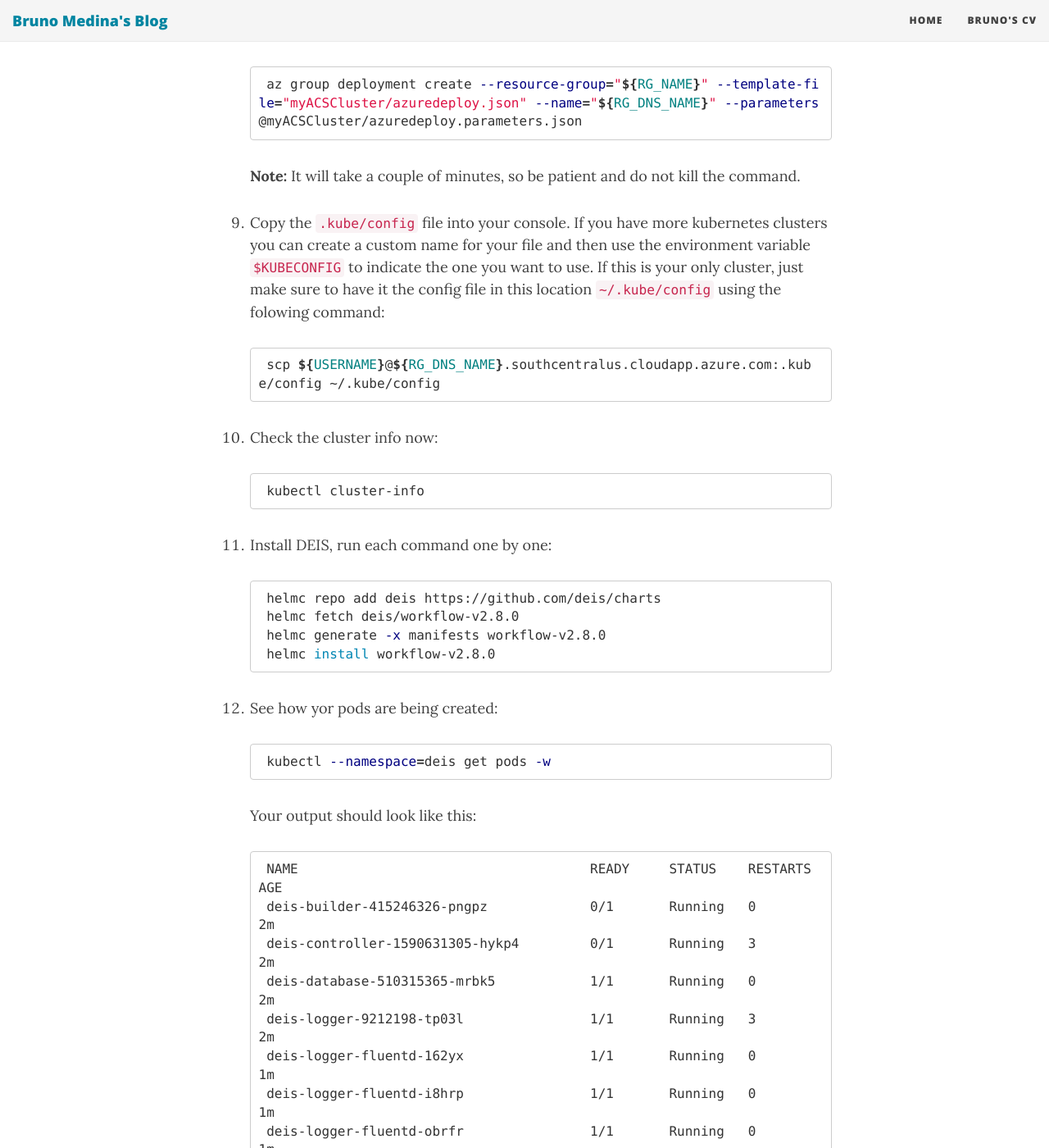
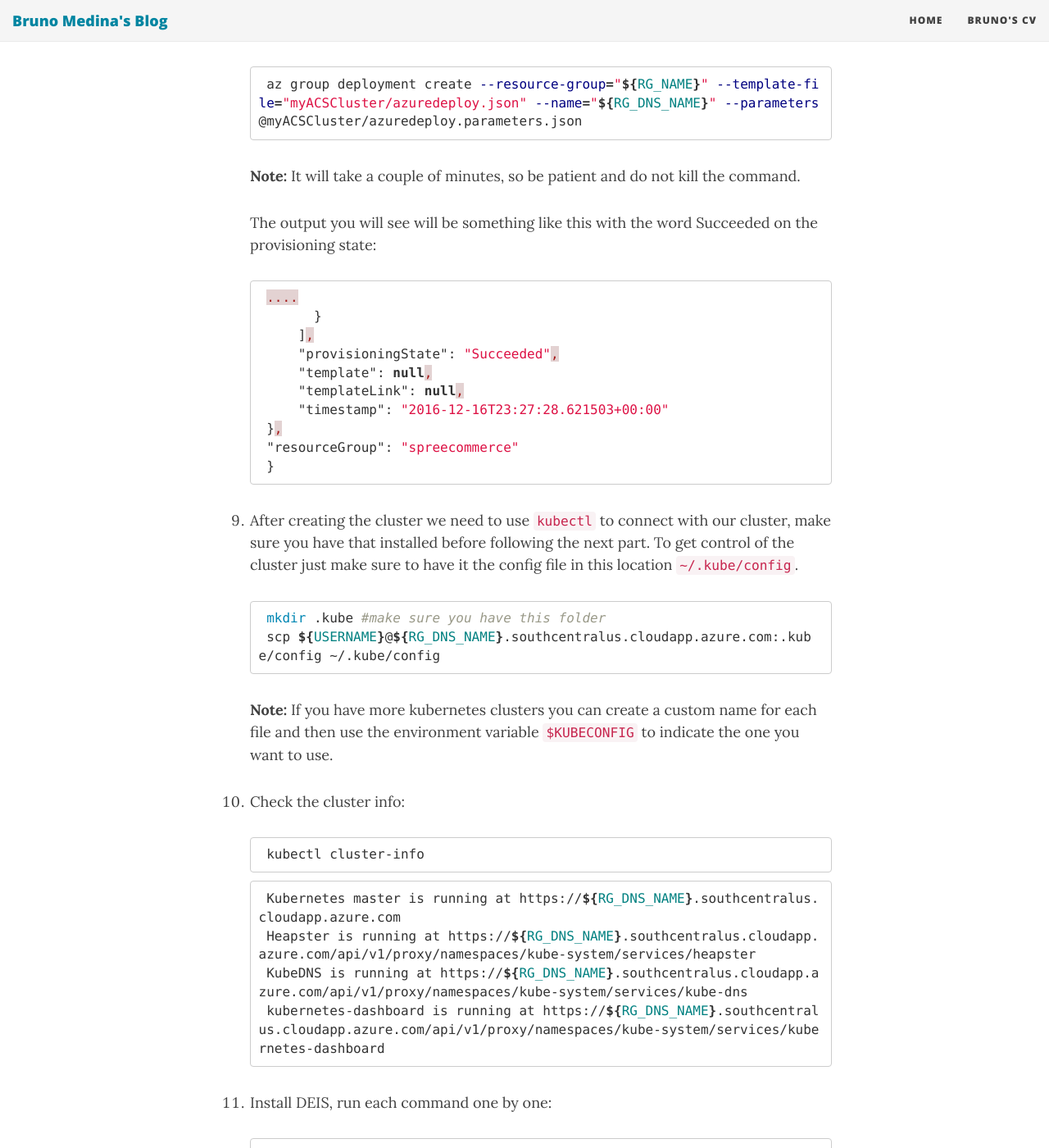
Before and after one commit to brusMX/brusMX.github.io, a Jekyll site: the page built from _posts/2016-11-18-deis-on-azure.md, in a window 1280 px wide and 1400 px high, scrolled down 6154 px. Shown: the whole window at 82% size. Built offline with Jekyll 4.4.1, drawn with Linux system fonts in a browser that asks for light colours; nearby versions of some CDN libraries; Markdown is read by kramdown in place of the engine named in the settings.

Commit message:
more corrections

````diff
--- a/_posts/2016-11-18-deis-on-azure.md
+++ b/_posts/2016-11-18-deis-on-azure.md
@@ -236,16 +236,40 @@ First, we will deploy an [Azure Container Service (ACS)](https://azure.microsoft
     ```
 
     **Note:** It will take a couple of minutes, so be patient and do not kill the command.
-1. Copy the `.kube/config` file into your console. If you have more kubernetes clusters you can create a custom name for your file and then use the environment variable `$KUBECONFIG` to indicate the one you want to use. If this is your only cluster, just make sure to have it the config file in this location `~/.kube/config` using the folowing command:
+
+    The output you will see will be something like this with the word Succeeded on the provisioning state:
+    ```json
+    ....
+          }
+        ],
+        "provisioningState": "Succeeded",
+        "template": null,
+        "templateLink": null,
+        "timestamp": "2016-12-16T23:27:28.621503+00:00"
+    },
+    "resourceGroup": "spreecommerce"
+    }
+    ```
+
+1. After creating the cluster we need to use `kubectl` to connect with our cluster, make sure you have that installed before following the next part. To get control of the cluster just make sure to have it the config file in this location `~/.kube/config`.
 
     ```bash
+    mkdir .kube #make sure you have this folder
     scp ${USERNAME}@${RG_DNS_NAME}.southcentralus.cloudapp.azure.com:.kube/config ~/.kube/config
     ```
+    **Note:** If you have more kubernetes clusters you can create a custom name for each file and then use the environment variable `$KUBECONFIG` to indicate the one you want to use.
 
-1. Check the cluster info now:
+1. Check the cluster info:
 
     ```bash
     kubectl cluster-info
+    ```
+
+    ```bash
+    Kubernetes master is running at https://${RG_DNS_NAME}.southcentralus.cloudapp.azure.com
+    Heapster is running at https://${RG_DNS_NAME}.southcentralus.cloudapp.azure.com/api/v1/proxy/namespaces/kube-system/services/heapster
+    KubeDNS is running at https://${RG_DNS_NAME}.southcentralus.cloudapp.azure.com/api/v1/proxy/namespaces/kube-system/services/kube-dns
+    kubernetes-dashboard is running at https://${RG_DNS_NAME}.southcentralus.cloudapp.azure.com/api/v1/proxy/namespaces/kube-system/services/kubernetes-dashboard
     ```
 
 1. Install DEIS, run each command one by one:
````
